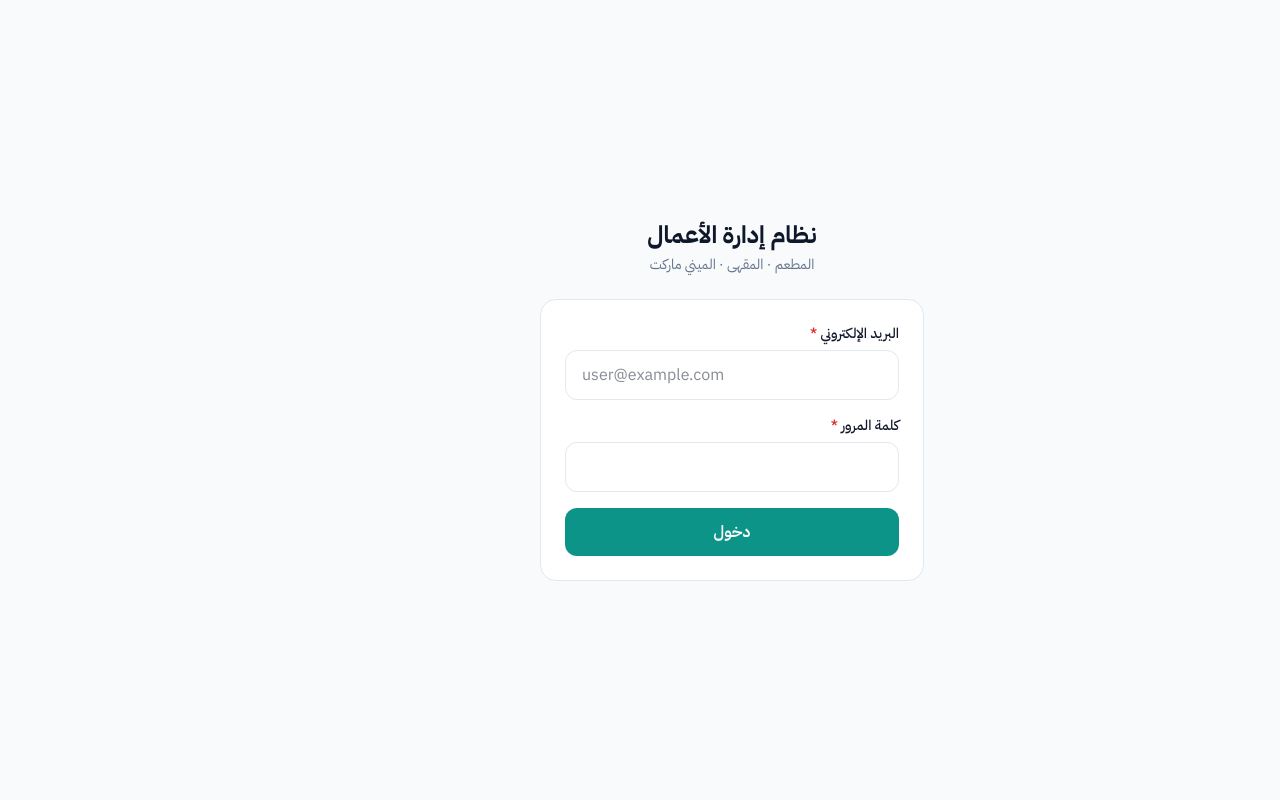
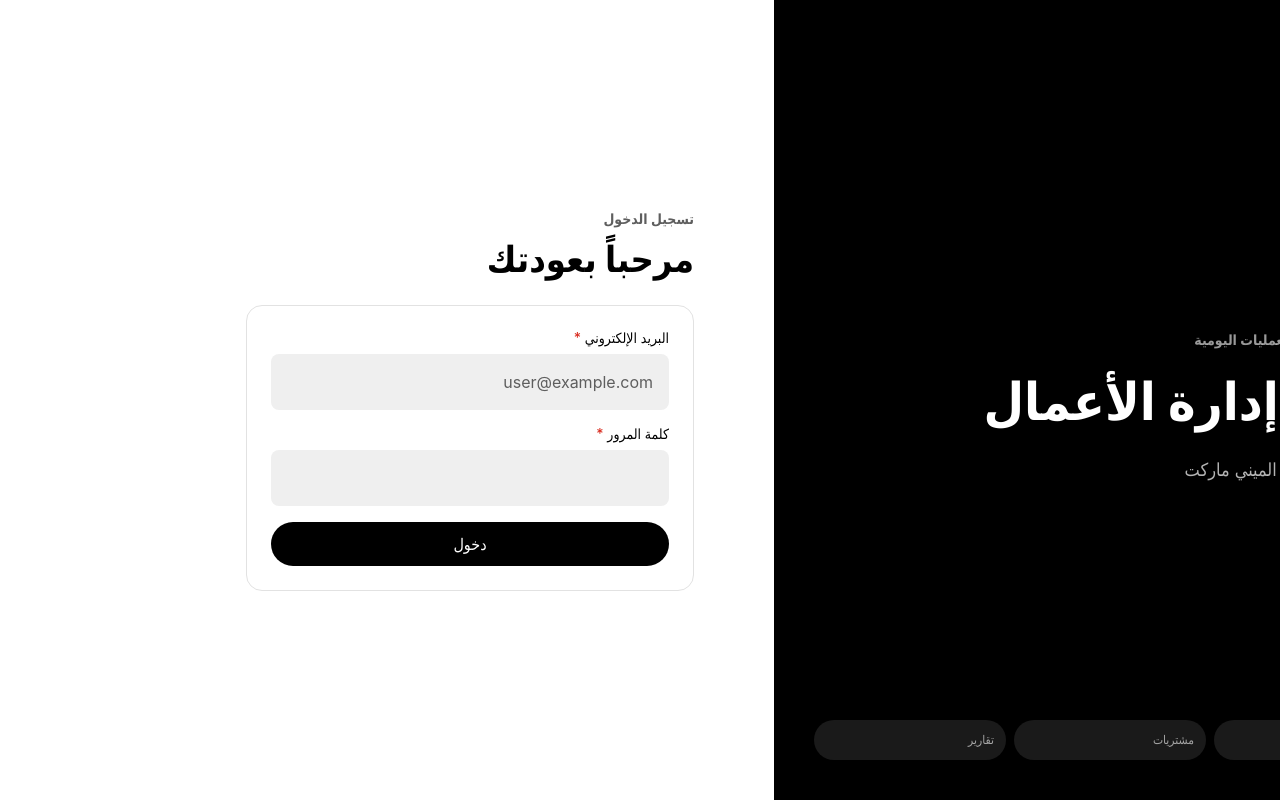
Before and after one commit to AbdulmajeedH/System, a Next.js app: page /login in a window 1280 px wide. Built offline with nearby package versions, Linux system fonts and the light colour scheme; no server answers.

Commit message:
Align UI refresh with provided design analysis

```diff
--- a/src/app/(app)/menu/page.tsx
+++ b/src/app/(app)/menu/page.tsx
@@ -13,12 +13,12 @@ export default async function MenuPage() {
   return (
     <div>
       <PageHeader title={t.nav.more} />
-      <div className="grid grid-cols-2 sm:grid-cols-3 gap-3">
+      <div className="grid grid-cols-2 gap-3 sm:grid-cols-3 lg:grid-cols-4">
         {items.map((item) => (
           <Link
             key={item.href}
             href={item.href}
-            className="flex flex-col items-center gap-2 rounded-2xl border border-border bg-card p-5 text-sm font-medium hover:border-primary"
+            className="flex min-h-32 flex-col items-center justify-center gap-3 rounded-2xl bg-canvas-soft p-6 text-sm font-medium transition-colors hover:bg-surface-pressed"
           >
             <span className="text-2xl" aria-hidden>{item.icon}</span>
             {item.label}
--- a/src/app/(auth)/login/page.tsx
+++ b/src/app/(auth)/login/page.tsx
@@ -10,14 +10,29 @@ export default async function LoginPage() {
   if (user) redirect("/");
 
   return (
-    <main className="flex min-h-dvh items-center justify-center p-6">
-      <div className="w-full max-w-sm space-y-6">
-        <div className="text-center space-y-1">
-          <h1 className="text-2xl font-bold">{t.app.name}</h1>
-          <p className="text-sm text-muted">{t.app.tagline}</p>
+    <main className="grid min-h-dvh bg-primary text-white lg:grid-cols-[1.05fr_0.95fr]">
+      <section className="flex min-h-[42dvh] flex-col justify-between p-6 sm:p-10 lg:min-h-dvh">
+        <div className="flex size-14 items-center justify-center rounded-full bg-white text-lg font-bold text-black">{t.ui.brandMark}</div>
+        <div className="max-w-xl space-y-5 py-12">
+          <p className="text-sm font-bold text-white/60">{t.auth.loginEyebrow}</p>
+          <h1 className="text-4xl font-bold leading-[44px] sm:text-[52px] sm:leading-[64px]">{t.app.name}</h1>
+          <p className="text-lg leading-8 text-white/70">{t.app.tagline}</p>
         </div>
-        <LoginForm />
-      </div>
+        <div className="grid grid-cols-3 gap-2 text-xs text-white/60">
+          <span className="rounded-full bg-white/10 p-3">{t.ui.inventory}</span>
+          <span className="rounded-full bg-white/10 p-3">{t.ui.purchasing}</span>
+          <span className="rounded-full bg-white/10 p-3">{t.ui.reports}</span>
+        </div>
+      </section>
+      <section className="flex items-center justify-center bg-background p-4 text-foreground sm:p-8">
+        <div className="w-full max-w-md space-y-6">
+          <div className="space-y-2">
+            <p className="text-sm font-bold text-muted">{t.auth.loginTitle}</p>
+            <h2 className="text-4xl font-bold leading-[44px]">{t.auth.loginWelcome}</h2>
+          </div>
+          <LoginForm />
+        </div>
+      </section>
     </main>
   );
 }
--- a/src/app/globals.css
+++ b/src/app/globals.css
@@ -1,17 +1,22 @@
 @import "tailwindcss";
 
 :root {
-  --background: #f8fafc;
-  --foreground: #0f172a;
+  --background: #ffffff;
+  --foreground: #000000;
   --card: #ffffff;
-  --primary: #0d9488;
-  --primary-hover: #0f766e;
+  --primary: #000000;
+  --primary-hover: #282828;
   --primary-foreground: #ffffff;
-  --muted: #64748b;
-  --border: #e2e8f0;
-  --danger: #dc2626;
-  --success: #16a34a;
-  --warning: #d97706;
+  --muted: #5e5e5e;
+  --border: #e2e2e2;
+  --canvas-soft: #efefef;
+  --canvas-softer: #f3f3f3;
+  --surface-pressed: #e2e2e2;
+  --hairline-mid: #4b4b4b;
+  --danger: #d92d20;
+  --success: #067647;
+  --warning: #b54708;
+  --accent: #0000ee;
 }
 
 @theme inline {
@@ -26,20 +31,39 @@
   --color-danger: var(--danger);
   --color-success: var(--success);
   --color-warning: var(--warning);
-  --font-sans: var(--font-plex-arabic), "Segoe UI", Tahoma, Arial, sans-serif;
+  --color-accent: var(--accent);
+  --color-canvas-soft: var(--canvas-soft);
+  --color-canvas-softer: var(--canvas-softer);
+  --color-surface-pressed: var(--surface-pressed);
+  --color-hairline-mid: var(--hairline-mid);
+  --font-sans: Inter, "Segoe UI", Tahoma, Arial, sans-serif;
 }
 
+* { box-sizing: border-box; }
+html { scroll-behavior: smooth; }
+
+/* Design-analysis tokens: black/white duet, 4px rhythm, 16px cards, 999px interactive pills. */
 body {
   font-family: var(--font-sans);
+  text-rendering: optimizeLegibility;
+  -webkit-font-smoothing: antialiased;
 }
 
-/* Keep numerals and latin fragments readable inside RTL text */
-.dir-ltr {
-  direction: ltr;
-  unicode-bidi: embed;
-}
+::selection { background: #050505; color: #fff; }
 
-input[type="number"] {
+.dir-ltr { direction: ltr; unicode-bidi: embed; }
+input[type="number"], input[type="email"], input[type="password"], input[type="url"], input[type="tel"] {
   direction: ltr;
   text-align: end;
 }
+
+:focus-visible { outline: 3px solid rgb(5 5 5 / 0.24); outline-offset: 3px; }
+
+@media (prefers-reduced-motion: reduce) {
+  *, *::before, *::after {
+    animation-duration: 0.01ms !important;
+    animation-iteration-count: 1 !important;
+    scroll-behavior: auto !important;
+    transition-duration: 0.01ms !important;
+  }
+}
--- a/src/app/layout.tsx
+++ b/src/app/layout.tsx
@@ -1,12 +1,5 @@
 import type { Metadata, Viewport } from "next";
-import { IBM_Plex_Sans_Arabic } from "next/font/google";
 import "./globals.css";
-
-const plexArabic = IBM_Plex_Sans_Arabic({
-  variable: "--font-plex-arabic",
-  subsets: ["arabic", "latin"],
-  weight: ["300", "400", "500", "600", "700"],
-});
 
 export const metadata: Metadata = {
   title: {
@@ -28,7 +21,7 @@ export default function RootLayout({
   children: React.ReactNode;
 }>) {
   return (
-    <html lang="ar" dir="rtl" className={`${plexArabic.variable} h-full antialiased`}>
+    <html lang="ar" dir="rtl" className="h-full antialiased">
       <body className="min-h-full flex flex-col font-sans bg-background text-foreground">
         {children}
       </body>
--- a/src/components/ui/index.tsx
+++ b/src/components/ui/index.tsx
@@ -1,3 +1,4 @@
+import { t } from "@/lib/i18n/ar";
 import type {
   ButtonHTMLAttributes,
   InputHTMLAttributes,
@@ -10,17 +11,14 @@ function cx(...classes: Array<string | false | null | undefined>): string {
   return classes.filter(Boolean).join(" ");
 }
 
-// ---------------------------------------------------------------------------
-// Button
-// ---------------------------------------------------------------------------
-
-type ButtonVariant = "primary" | "secondary" | "danger" | "ghost";
+type ButtonVariant = "primary" | "secondary" | "subtle" | "danger" | "ghost";
 
 const buttonVariants: Record<ButtonVariant, string> = {
-  primary: "bg-primary text-primary-foreground hover:bg-primary-hover",
-  secondary: "bg-card border border-border text-foreground hover:bg-background",
-  danger: "bg-danger text-white hover:opacity-90",
-  ghost: "text-foreground hover:bg-black/5",
+  primary: "bg-primary text-primary-foreground hover:bg-primary-hover active:bg-primary-hover",
+  secondary: "bg-card text-foreground ring-1 ring-inset ring-border hover:bg-surface-pressed active:bg-surface-pressed",
+  subtle: "bg-canvas-soft text-foreground hover:bg-surface-pressed active:bg-surface-pressed",
+  danger: "bg-danger text-white hover:bg-red-700 active:bg-red-800",
+  ghost: "text-foreground hover:bg-canvas-soft active:bg-surface-pressed",
 };
 
 export function Button({
@@ -31,8 +29,8 @@ export function Button({
   return (
     <button
       className={cx(
-        "inline-flex items-center justify-center gap-2 rounded-xl px-4 py-3 text-base font-semibold",
-        "transition-colors disabled:opacity-50 disabled:pointer-events-none min-h-12",
+        "inline-flex min-h-11 items-center justify-center gap-2 rounded-full px-5 py-3 text-base font-medium leading-5",
+        "transition-colors disabled:pointer-events-none disabled:opacity-50 focus-visible:outline-none focus-visible:ring-4 focus-visible:ring-primary/20",
         buttonVariants[variant],
         className,
       )}
@@ -41,14 +39,10 @@ export function Button({
   );
 }
 
-// ---------------------------------------------------------------------------
-// Form controls
-// ---------------------------------------------------------------------------
-
 const controlClass =
-  "w-full rounded-xl border border-border bg-card px-4 py-3 text-base min-h-12 " +
-  "focus:outline-none focus:ring-2 focus:ring-primary/40 focus:border-primary " +
-  "disabled:opacity-60 disabled:bg-background";
+  "w-full rounded-lg border-0 bg-canvas-soft px-4 py-4 text-base leading-6 text-foreground min-h-14 " +
+  "placeholder:text-muted transition-colors focus:outline-none focus:ring-4 focus:ring-primary/15 focus:bg-canvas-softer " +
+  "disabled:opacity-60 disabled:bg-surface-pressed";
 
 export function Input({ className, ...props }: InputHTMLAttributes<HTMLInputElement>) {
   return <input className={cx(controlClass, className)} {...props} />;
@@ -63,7 +57,7 @@ export function Select({ className, children, ...props }: SelectHTMLAttributes<H
 }
 
 export function Textarea({ className, ...props }: TextareaHTMLAttributes<HTMLTextAreaElement>) {
-  return <textarea className={cx(controlClass, "min-h-24", className)} {...props} />;
+  return <textarea className={cx(controlClass, "min-h-28 resize-y", className)} {...props} />;
 }
 
 export function FormField({
@@ -80,25 +74,21 @@ export function FormField({
   children: ReactNode;
 }) {
   return (
-    <div className="space-y-1.5">
-      <label className="block text-sm font-medium text-foreground">
+    <div className="space-y-2">
+      <label className="block text-sm font-medium leading-4 text-foreground">
         {label}
-        {required ? <span className="text-danger"> *</span> : null}
+        {required ? <span className="text-danger" aria-label={t.ui.required}> *</span> : null}
       </label>
       {children}
-      {hint && !error ? <p className="text-xs text-muted">{hint}</p> : null}
-      {error ? <p className="text-sm text-danger">{error}</p> : null}
+      {hint && !error ? <p className="text-xs leading-5 text-muted">{hint}</p> : null}
+      {error ? <p className="text-sm font-medium text-danger" role="alert">{error}</p> : null}
     </div>
   );
 }
 
-// ---------------------------------------------------------------------------
-// Layout primitives
-// ---------------------------------------------------------------------------
-
 export function Card({ className, children }: { className?: string; children: ReactNode }) {
   return (
-    <div className={cx("rounded-2xl bg-card border border-border p-4 sm:p-6", className)}>
+    <div className={cx("rounded-2xl border border-border bg-card p-6", className)}>
       {children}
     </div>
   );
@@ -106,72 +96,81 @@ export function Card({ className, children }: { className?: string; children: Re
 
 export function PageHeader({
   title,
+  subtitle,
+  eyebrow,
   action,
 }: {
   title: string;
+  subtitle?: string;
+  eyebrow?: string;
   action?: ReactNode;
 }) {
   return (
-    <div className="flex items-center justify-between gap-3 mb-4">
-      <h1 className="text-xl sm:text-2xl font-bold">{title}</h1>
-      {action}
+    <div className="mb-6 flex flex-col gap-4 sm:mb-8 sm:flex-row sm:items-end sm:justify-between">
+      <div className="min-w-0 space-y-1.5">
+        {eyebrow ? <p className="text-xs font-normal leading-5 text-muted">{eyebrow}</p> : null}
+        <h1 className="text-4xl font-bold leading-[44px] text-foreground sm:text-[52px] sm:leading-[64px]">{title}</h1>
+        {subtitle ? <p className="max-w-3xl text-base leading-6 text-muted sm:text-lg">{subtitle}</p> : null}
+      </div>
+      {action ? <div className="shrink-0">{action}</div> : null}
     </div>
   );
 }
 
-export function EmptyState({ message }: { message: string }) {
+export function EmptyState({ message, title = t.ui.emptyTitle }: { message: string; title?: string }) {
   return (
-    <div className="py-12 text-center text-muted text-sm">{message}</div>
+    <div className="rounded-2xl bg-canvas-soft px-8 py-12 text-center">
+      <div className="mx-auto mb-4 flex size-12 items-center justify-center rounded-full bg-white text-xl" aria-hidden>•</div>
+      <h2 className="font-bold text-foreground">{title}</h2>
+      <p className="mt-1 text-sm leading-6 text-muted">{message}</p>
+    </div>
   );
 }
 
-// ---------------------------------------------------------------------------
-// Badges
-// ---------------------------------------------------------------------------
+export function LoadingSkeleton({ className }: { className?: string }) {
+  return <div className={cx("animate-pulse rounded-2xl bg-canvas-soft", className ?? "h-24")} />;
+}
 
 type BadgeTone = "gray" | "green" | "red" | "amber" | "blue" | "teal";
 
 const badgeTones: Record<BadgeTone, string> = {
-  gray: "bg-slate-100 text-slate-700",
-  green: "bg-green-100 text-green-800",
-  red: "bg-red-100 text-red-800",
-  amber: "bg-amber-100 text-amber-800",
-  blue: "bg-blue-100 text-blue-800",
-  teal: "bg-teal-100 text-teal-800",
+  gray: "bg-neutral-100 text-neutral-800 ring-neutral-200",
+  green: "bg-emerald-50 text-emerald-800 ring-emerald-200",
+  red: "bg-red-50 text-red-800 ring-red-200",
+  amber: "bg-amber-50 text-amber-900 ring-amber-200",
+  blue: "bg-blue-50 text-blue-800 ring-blue-200",
+  teal: "bg-teal-50 text-teal-800 ring-teal-200",
 };
 
 export function Badge({ tone = "gray", children }: { tone?: BadgeTone; children: ReactNode }) {
   return (
-    <span
-      className={cx(
-        "inline-flex items-center rounded-full px-2.5 py-1 text-xs font-semibold whitespace-nowrap",
-        badgeTones[tone],
-      )}
-    >
+    <span className={cx("inline-flex items-center gap-1 rounded-full px-3 py-1.5 text-xs font-medium leading-5 ring-1 whitespace-nowrap", badgeTones[tone])}>
+      <span className="size-1.5 rounded-full bg-current" aria-hidden />
       {children}
     </span>
   );
 }
 
 const statusTones: Record<string, BadgeTone> = {
-  DRAFT: "gray",
-  SUBMITTED: "blue",
-  REVIEWED: "amber",
-  APPROVED: "green",
-  REJECTED: "red",
-  PENDING: "amber",
-  RECEIVED: "green",
-  PARTIALLY_APPROVED: "amber",
-  PREPARING: "blue",
-  READY: "teal",
-  DELIVERED: "blue",
-  PARTIALLY_RECEIVED: "amber",
-  COMPLETED: "green",
-  DISPUTED: "red",
-  CANCELLED: "gray",
-  POSTED: "green",
+  DRAFT: "gray", SUBMITTED: "blue", REVIEWED: "amber", APPROVED: "green", REJECTED: "red",
+  PENDING: "amber", RECEIVED: "green", PARTIALLY_APPROVED: "amber", PREPARING: "blue", READY: "teal",
+  DELIVERED: "blue", PARTIALLY_RECEIVED: "amber", COMPLETED: "green", DISPUTED: "red", CANCELLED: "gray",
+  POSTED: "green", ACTIVE: "green", INACTIVE: "gray", LOW_STOCK: "amber", EXPIRED: "red",
 };
 
 export function StatusBadge({ status, label }: { status: string; label: string }) {
   return <Badge tone={statusTones[status] ?? "gray"}>{label}</Badge>;
 }
+
+export function DataCard({ title, meta, value, action }: { title: string; meta?: ReactNode; value?: ReactNode; action?: ReactNode }) {
+  return (
+    <Card className="flex items-start justify-between gap-4 bg-canvas-soft">
+      <div className="min-w-0">
+        <h3 className="truncate text-base font-medium">{title}</h3>
+        {meta ? <div className="mt-2 text-sm text-muted">{meta}</div> : null}
+      </div>
+      {value ? <div className="shrink-0 text-end text-lg font-bold">{value}</div> : null}
+      {action ? <div className="shrink-0">{action}</div> : null}
+    </Card>
+  );
+}
--- a/src/lib/i18n/ar.ts
+++ b/src/lib/i18n/ar.ts
@@ -77,6 +77,8 @@ export const ar = {
     logout: "تسجيل الخروج",
   },
   auth: {
+    loginEyebrow: "نظام داخلي لإدارة العمليات اليومية",
+    loginWelcome: "مرحباً بعودتك",
     loginTitle: "تسجيل الدخول",
     email: "البريد الإلكتروني",
     password: "كلمة المرور",
@@ -84,6 +86,16 @@ export const ar = {
     invalidCredentials: "البريد الإلكتروني أو كلمة المرور غير صحيحة",
     accountDisabled: "هذا الحساب موقوف، تواصل مع الإدارة",
     welcome: "مرحباً",
+  },
+  ui: {
+    brandMark: "RB",
+    mainNavigation: "التنقل الرئيسي",
+    mobileNavigation: "تنقل الجوال",
+    emptyTitle: "لا توجد بيانات",
+    inventory: "مخزون",
+    purchasing: "مشتريات",
+    reports: "تقارير",
+    required: "مطلوب",
   },
   roles: {
     OWNER: "مالك",
@@ -170,6 +182,9 @@ export const ar = {
     incomeTrend: "اتجاه الدخل (١٤ يوم)",
     noData: "لا توجد بيانات بعد",
     viewAll: "عرض الكل",
+    today: "اليوم",
+    thisMonth: "هذا الشهر",
+    allDepartments: "كل الأقسام",
   },
   income: {
     title: "الدخل اليومي",
```
Also changed, not shown: src/app/(app)/dashboard/page.tsx (+18 -12 lines), src/components/layout/app-shell.tsx (+49 -48 lines), src/components/ui/charts.tsx (+6 -6 lines).
